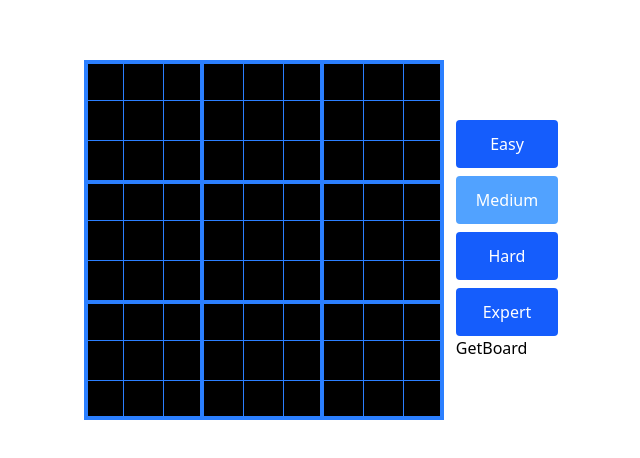
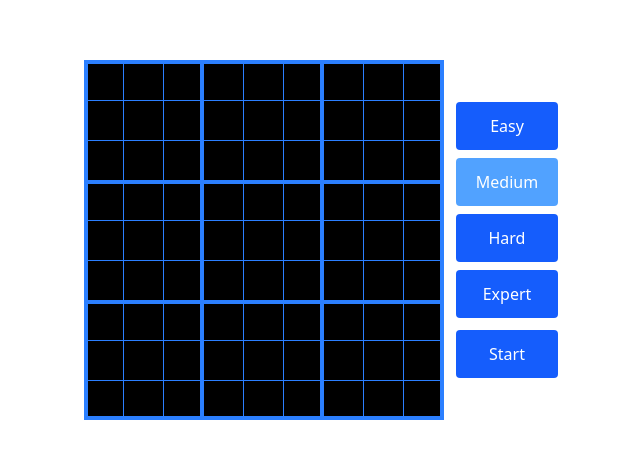
Before and after one commit to mylkner/SudokuApp, a React (Vite) app in the folder client/: page / in a window 1280 px wide. Shown: the part 160-618 px from the top of the page, without its empty margins (319-959 px from the left). Built offline with nearby package versions, Linux system fonts and the light colour scheme.

Commit message:
style buttons, add in playing state, pause and reset functions

```diff
--- a/client/src/App.tsx
+++ b/client/src/App.tsx
@@ -5,6 +5,7 @@ import type { ErrorDetails } from "./axios/axiosErrorType";
 import { difficulties, type Difficulties } from "./types/difficulty";
 import SudokuCell from "./components/SudokuCell";
 import DifficultySelect from "./components/DifficultySelect";
+import Spinner from "./components/Spinner";
 
 const App = () => {
     const [difficulty, setDifficulty] = useState<Difficulties>(
@@ -12,9 +13,15 @@ const App = () => {
     );
     const [board, setBoard] = useState<string>("");
     const [playing, setPlaying] = useState<boolean>(false);
+    const [paused, setPaused] = useState<boolean>(false);
 
-    const { mutate, isPending } = useMutation<string, AxiosError<ErrorDetails>>(
-        {
+    const buttonClass =
+        "px-5 py-3 rounded bg-blue-600 cursor-pointer hover:bg-blue-700 transition-colors text-white";
+
+    const { mutate, isError, isPending, error } = useMutation<
+        string,
+        AxiosError<ErrorDetails>
+    >({
         mutationFn: async () => {
             const { data: boardRes } = await axios.post(
                 "/api/sudoku/generate-board",
@@ -24,9 +31,11 @@ const App = () => {
             );
             return boardRes;
         },
-            onSuccess: (data) => setBoard(data),
-        }
-    );
+        onSuccess: (data) => {
+            setPlaying(true);
+            setBoard(data);
+        },
+    });
 
     const updateBoard = (index: number, value: string): void => {
         const newBoard = board.slice(0, index) + value + board.slice(index + 1);
@@ -42,35 +51,83 @@ const App = () => {
         await axios.delete("/api/sudoku/remove-saved-board");
     };
 
-    return (
-        <div className="w-full h-screen flex items-center justify-center gap-3">
-            <div className="grid grid-cols-9 grid-rows-9 w-fit">
-                {!isPending
-                    ? Array.from({ length: 81 }, (_, i) => (
+    const boardCover = (isPending || paused) && (
+        <div className="absolute inset-0 bg-black flex justify-center items-center">
+            {isPending && <Spinner />}
+            {paused && (
+                <div
+                    className="rounded-full h-1/3 w-1/3 bg-blue-500 flex items-center justify-center"
+                    onClick={() => setPaused(false)}
+                >
+                    <div
+                        className="w-0 h-0 ml-2
+         border-t-[20px] border-t-transparent
+         border-b-[20px] border-b-transparent
+         border-l-[40px] border-l-white"
+                    />
+                </div>
+            )}
+        </div>
+    );
+
+    const boardLayout = Array.from({ length: 81 }, (_, i) => (
         <SudokuCell
             key={i}
             index={i}
             value={board[i] === "." ? "" : board[i] || ""}
             updateBoard={updateBoard}
+            playing={playing}
         />
-                      ))
-                    : ""}
+    ));
+
+    return (
+        <div className="w-full h-screen flex items-center justify-center gap-3">
+            <div className="flex flex-col gap-1">
+                <div className="relative grid grid-cols-9 grid-rows-9 w-fit">
+                    {boardCover}
+                    {boardLayout}
                 </div>
-            <div>
+                {isError && (
+                    <p className="text-red-500 font-semibold">
+                        {error.response?.data.detail}
+                    </p>
+                )}
+            </div>
+
+            <div className="flex flex-col gap-3">
                 <DifficultySelect
                     currentDifficulty={difficulty}
                     setDifficulty={setDifficulty}
                     playing={playing}
                 />
+                {playing ? (
+                    <>
                         <button
+                            className={buttonClass}
+                            onClick={() => setPaused(!paused)}
+                        >
+                            {paused ? "Play" : "Pause"}
+                        </button>
+                        <button
+                            className={buttonClass}
                             onClick={() => {
-                        setPlaying(true);
-                        mutate();
+                                setPaused(false);
+                                setPlaying(false);
+                                setBoard("");
                             }}
+                        >
+                            Reset
+                        </button>
+                    </>
+                ) : (
+                    <button
+                        className={buttonClass}
+                        onClick={() => mutate()}
                         disabled={playing}
                     >
-                    GetBoard
+                        Start
                     </button>
+                )}
             </div>
         </div>
     );
```
Lines whose indentation alone changed are shown as unchanged.
